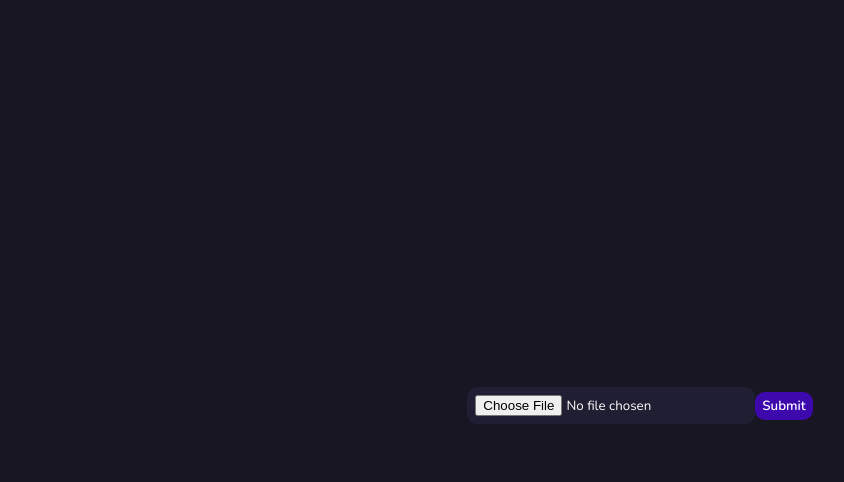
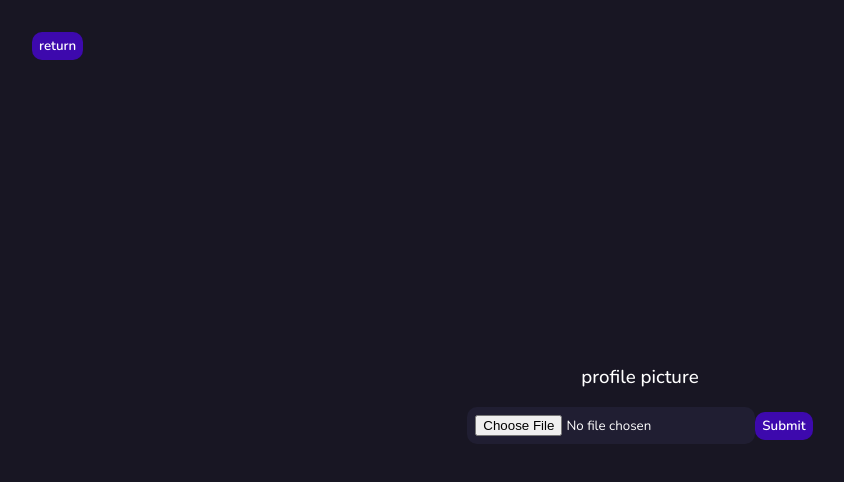
Before and after one commit to empdo/message_app, a React (Create React App) app: page /profile in a window 1280 px wide. Shown: the top 482 px of the page, without its empty margins (0-844 px from the left). Built offline with nearby package versions, Linux system fonts and the light colour scheme.

Commit message:
add gear sign

```diff
--- a/src/components/home/home.scss
+++ b/src/components/home/home.scss
@@ -58,11 +58,18 @@
     flex-direction: row;
     align-items: center;
 
+    p {
+        margin: 0 0.5rem;
+    }
+
     img {
       cursor: pointer;
       filter: invert(1);
-      margin: 15px;
+      margin: 6px;
+
+          height: 20px;
     }
+
 
     &:hover {
       cursor: pointer;
@@ -176,6 +183,8 @@
       height: 30px;
       width: 30px;
       margin: 0 0.4rem;
+      background-color: #bbb;
+      border-radius: 50%;
       display: inline-block;
     }
 
--- a/src/components/home/home.tsx
+++ b/src/components/home/home.tsx
@@ -5,6 +5,7 @@ import "./home.scss";
 import Messages from "./Message";
 import { useNavigate, useParams } from "react-router-dom";
 import logoutSvg from "./logout-svgrepo-com.svg";
+import gearSvh from "./iconmonstr-gear-thin.svg";
 
 const Conversations = (props: { dispatch: (id: number) => any }) => {
   const { dispatch } = props;
@@ -61,8 +62,9 @@ const Conversations = (props: { dispatch: (id: number) => any }) => {
       </section>
       <section>
         <div id="profile-thing">
-          <h2 onClick={(e) => {e.preventDefault(); navigate("/profile")}}>  {contentManager.user?.name}</h2>
+          <h2 >  {contentManager.user?.name}</h2>
           <p># {contentManager.user?.id}</p>
+          <img onClick={(e) => {e.preventDefault(); navigate("/profile")}}src={gearSvh} alt=" "/>
           <img
             onClick={() => {
               localStorage.removeItem("token");
--- a/src/components/profile/profile.scss
+++ b/src/components/profile/profile.scss
@@ -23,3 +23,10 @@
         display: inline-block;
     }
 }
+
+#returnbutton {
+    position: absolute;
+    margin: 0;
+    left: 2rem;
+    top: 2rem;
+}
--- a/src/components/profile/profile.tsx
+++ b/src/components/profile/profile.tsx
@@ -2,6 +2,7 @@ import React from "react";
 import contentManager from "../../contentmanager";
 import "./profile.scss";
 import Resizer from "react-image-file-resizer";
+import { useNavigate } from "react-router-dom";
 import { User } from "../../interfaces";
 
 export const useUser = () => {
@@ -62,8 +63,11 @@ const Profile = () => {
 
   const user = useUser();
   const url = `https://messageapi.essung.dev/static/`;
+  const navigate = useNavigate();
 
   return (
+  <>
+  <button id="returnbutton" onClick={() => navigate("/")}>return</button>
   <div id="profile">
     {user && (
           <div>
@@ -73,11 +77,13 @@ const Profile = () => {
           </div>
           )}
 
+<h3>profile picture</h3>
   <form onSubmit={(e) => upploadImage(e)}>
   <input type="file" accept="image/*" onChange={(e) => fileChange(e)} />
   <button type="submit">Submit</button>
   </form>
   </div>
+  </>
   );
 };
 
--- a/src/contentmanager.ts
+++ b/src/contentmanager.ts
@@ -106,6 +106,9 @@ class ContentManager extends EventEmitter {
        if (this.socketHandeler) {
            this.socketHandeler.startConnection(token);
        }
+
+       this.setLocalUserPicture();
+
     }
 
     public getConversations = async () => {
```
Also changed, not shown: 1 other file (tests, documents, lock files or other folders). Lines whose indentation alone changed are shown as unchanged.
